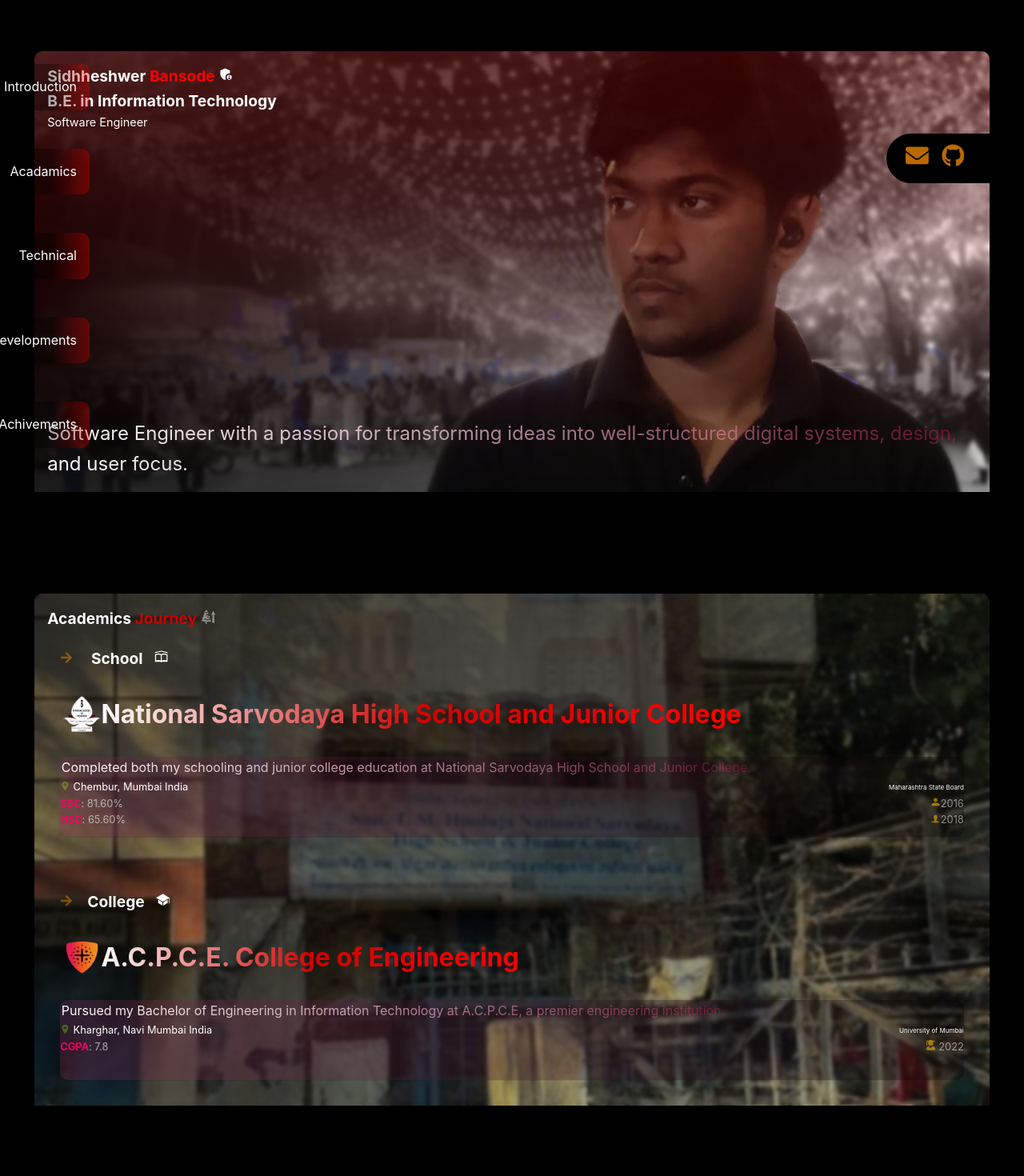
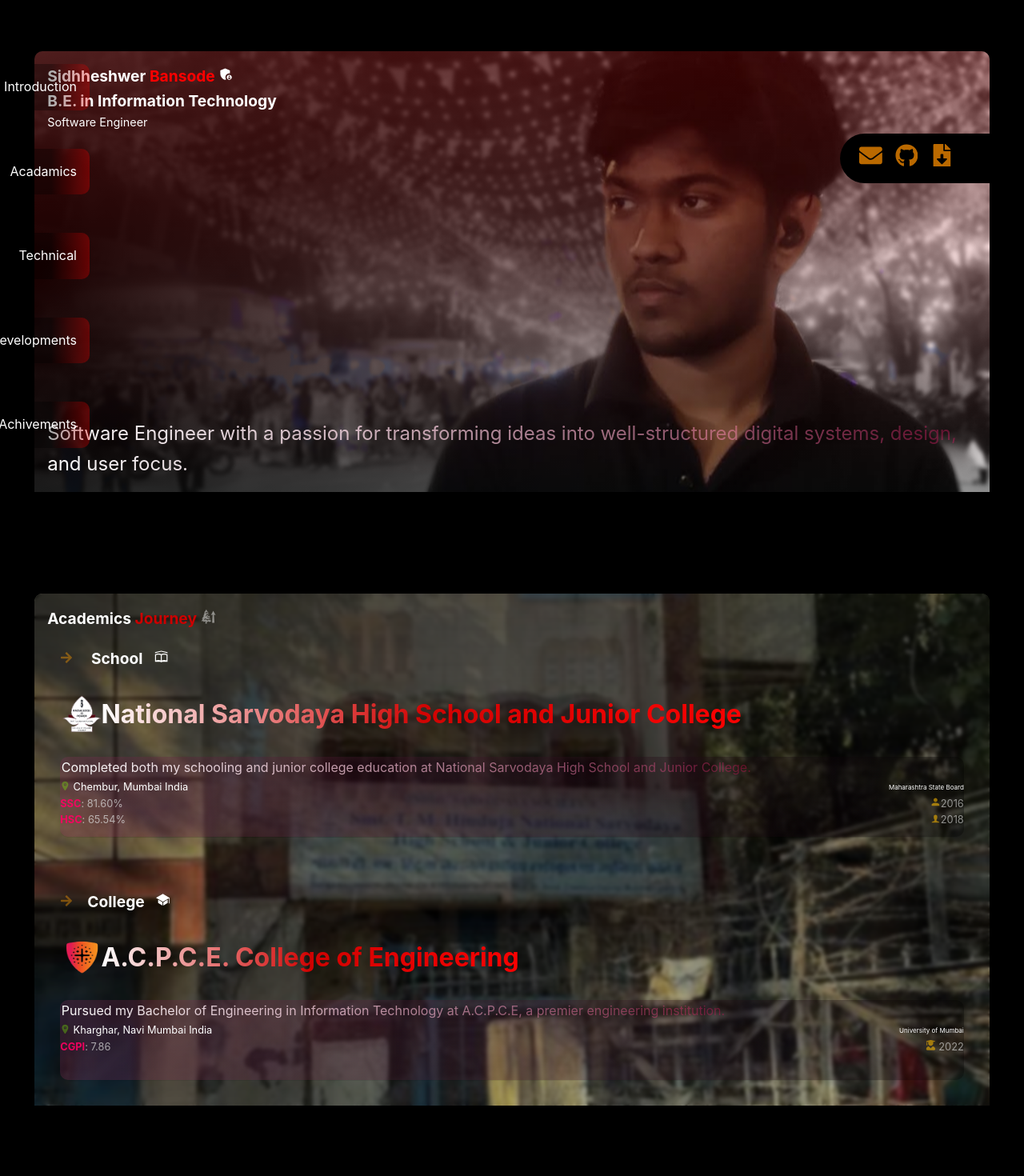
Before and after one commit to sidhheshwer/sidban-portfolio, a React (Create React App) app: page / in a window 1280 px wide. Shown: the top 1470 px of the page at 80% size. Built offline with nearby package versions, Linux system fonts and the light colour scheme.

Commit message:
resume feature updated

```diff
--- a/package.json
+++ b/package.json
@@ -11,6 +11,7 @@
     "react-dom": "^18.3.1",
     "react-icons": "^5.5.0",
     "react-scripts": "^5.0.1",
+    "react-toastify": "^11.0.5",
     "web-vitals": "^2.1.4"
   },
   "scripts": {
--- a/src/App.js
+++ b/src/App.js
@@ -6,6 +6,7 @@ import { useEffect, useRef, useState } from 'react';
 import { GiHamburgerMenu } from "react-icons/gi";
 import { SidbanContextProvider } from './Context/SidbanContext';
 import Footer from './components/Footer';
+import { ToastContainer } from "react-toastify";
 
 function App() {
   const [isVisible, setIsVisible] = useState(false);
@@ -72,6 +73,7 @@ function handleOnScrollView(ref,index) {
 
   return (
     <>
+     <ToastContainer position="top-right" autoClose={2000} />
       <GiHamburgerMenu className='hemburger' onClick={()=>{handleOnMenu()}}/>
      <header className= {isVisible ?'sidban-header':"sidban-header-visible"}  >
      <h1><span className='white-text'>Sid</span><span className='red-text'>ban</span> <MdAdminPanelSettings className='sidban-icon'/></h1>
--- a/src/Context/SidbanContext.js
+++ b/src/Context/SidbanContext.js
@@ -25,7 +25,7 @@ const acadamics = {
         collegeLocation: "Chembur, Mumbai India",
         collegeAffiliation: "Maharashtra State Board",
         tenthPercentage: "81.60%",
-        twelthPercentage: "65.60%",
+        twelthPercentage: "65.54%",
         sscYear: "2016",
         hscYear: "2018"
     }],
@@ -35,7 +35,7 @@ const acadamics = {
         collegeLink: "https://www.acpce.org/",
         collegeDescription: "Pursued my Bachelor of Engineering in Information Technology at A.C.P.C.E, a premier engineering institution.",
         collegeLocation: "Kharghar, Navi Mumbai India",
-        collegeCGPA: "7.8",
+        collegeCGPA: "7.86",
         collegeYear: "2022",
         collegeAffiliation: "University of Mumbai"
     }]
--- a/src/components/Academics.js
+++ b/src/components/Academics.js
@@ -103,7 +103,7 @@ useEffect(() => {
 
                                 <div className='passouts'>
                                     <div>
-                                        <p className='acadamics-school-percent'><span className='percent-label'>CGPA</span>: {degree.collegeCGPA} </p>
+                                        <p className='acadamics-school-percent'><span className='percent-label'>CGPI</span>: {degree.collegeCGPA} </p>
                                     </div>
                                     <div>
                                         <p className='yearsDate'><FaUserGraduate className='graduate-icon' /> {degree.collegeYear}</p>
--- a/src/components/Contact.js
+++ b/src/components/Contact.js
@@ -1,8 +1,21 @@
 import React from 'react';
 import "../stylesheets/contact.css";
-import { FaEnvelope, FaGithub } from 'react-icons/fa';
+import { FaEnvelope, FaGithub,FaFileDownload } from 'react-icons/fa';
+import { toast } from "react-toastify";
 
 export default function Contact() {
+
+  const handleOnResumeDownload = () => {
+
+toast.success("Sidban:Resume downloaded successfully", {
+  style: {
+    background: "#d50e0e57",  // black
+    color: "#fff"        // white text
+  },
+});
+
+  };
+
   return (
     <div className="contact-content">
       <div className="contact-icons">
@@ -20,6 +33,13 @@ export default function Contact() {
         >
           <FaGithub />
         </a>
+      <a
+  href="/Sidhheshwer_Bansode_Resume.pdf"
+  download="Sidhheshwer_Bansode_Resume.pdf"
+   onClick={handleOnResumeDownload}
+  >
+  <FaFileDownload />
+</a>
       </div>
     </div>
   );
--- a/src/components/Projects.js
+++ b/src/components/Projects.js
@@ -76,7 +76,7 @@ useEffect(() => {
       <div className={scrollingUp ?   'project-content':'project-content-visible'}>
         <h3>Sidban-Auth <SiAuthelia className='project-icon'/></h3>
         <div className='project3-details'>
-         <p className='project-descrip'> Sidban Auth – Secure 2FA Authentication with QR & OTP Sidban Auth is a production-ready authentication system. It implements secure login and registration flows, with support for Google OAuth,and two-factor authentication using QR code + OTP.</p>
+         <p className='project-descrip'>sidban-auth is a production-ready authentication system it implements secure login and registration flows, with support for Google OAuth,and two-factor authentication using QR code + OTP.</p>
           <img src='/images/sidban-auth-img.png' alt='sidban-auth' className='sidban-imgs'></img>
         </div>
         <button className='project-button' onClick={()=>{handleOnAuth()}}>try now</button>
--- a/src/stylesheets/contact.css
+++ b/src/stylesheets/contact.css
@@ -5,7 +5,7 @@
     flex-wrap: nowrap;
     justify-content:start;
     align-items: center;
-   width: 80%;
+   width: 100%;
    padding: 0.5rem;
    border-radius: 50px 0px 0px 50px;
    height: auto;
--- a/src/stylesheets/sidbio.css
+++ b/src/stylesheets/sidbio.css
@@ -113,16 +113,15 @@
     justify-content:start;
     align-items: center;
    width: 50%;
-   margin-left:70%;
+   margin-left:60%;
    padding: 0.2rem;
    border-radius: 10px;
    height: auto;
    transition: margin-left 0.9s linear;
    overflow: hidden;
-
 }
 .contact-container{
-  margin-left:70% ;
+  margin-left:60% ;
 }
 
 
@@ -191,7 +190,7 @@
     justify-content:start;
     align-items: center;
    width: 50%;
-   margin-left:90%;
+   margin-left:85%;
    padding: 0.2rem;
    border-radius: 10px;
    height: auto;
@@ -200,7 +199,7 @@
 
 }
 .contact-container{
-  margin-left:90% ;
+  margin-left:85% ;
 }
 
 
```
Also changed, not shown: 2 other files (tests, documents, lock files or other folders).
